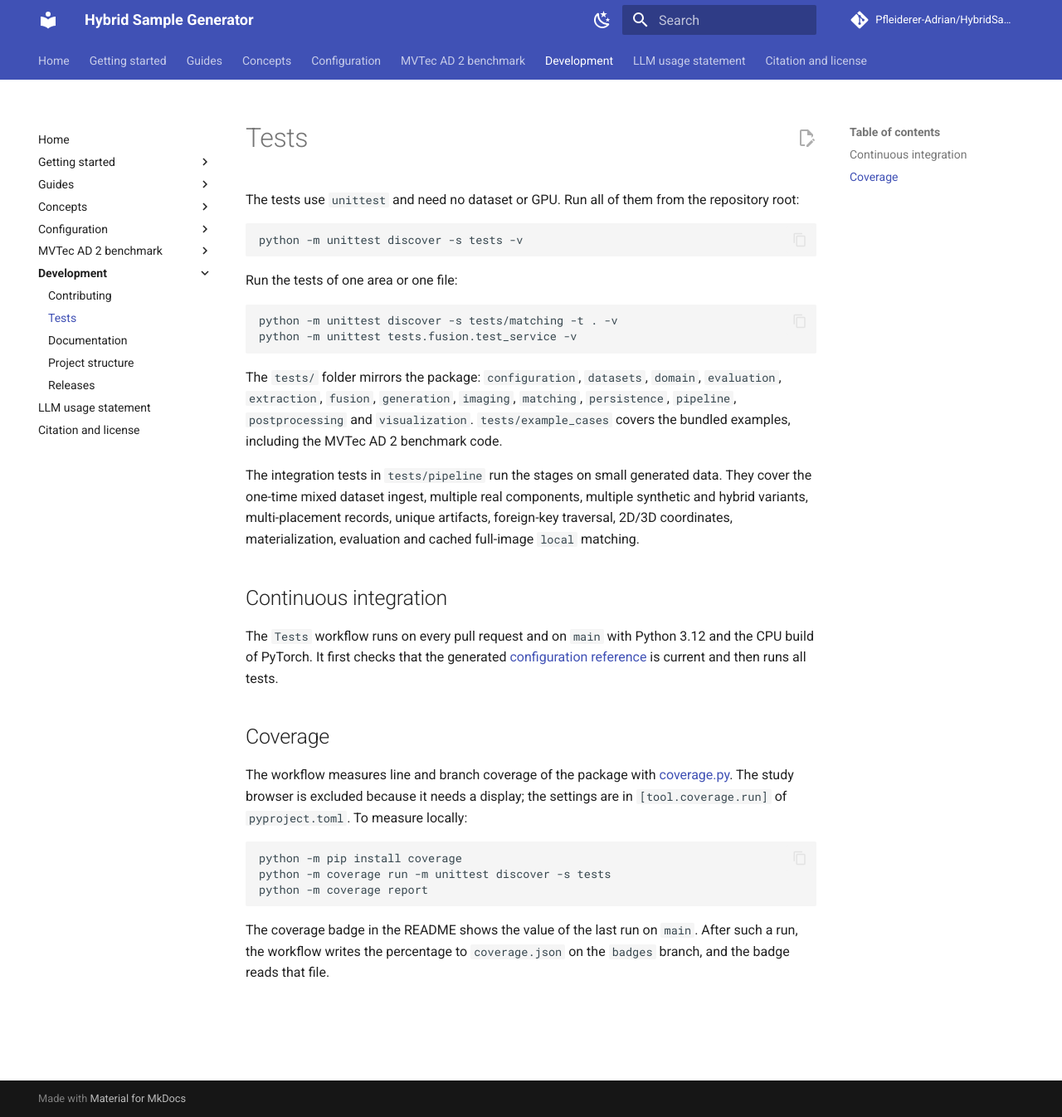
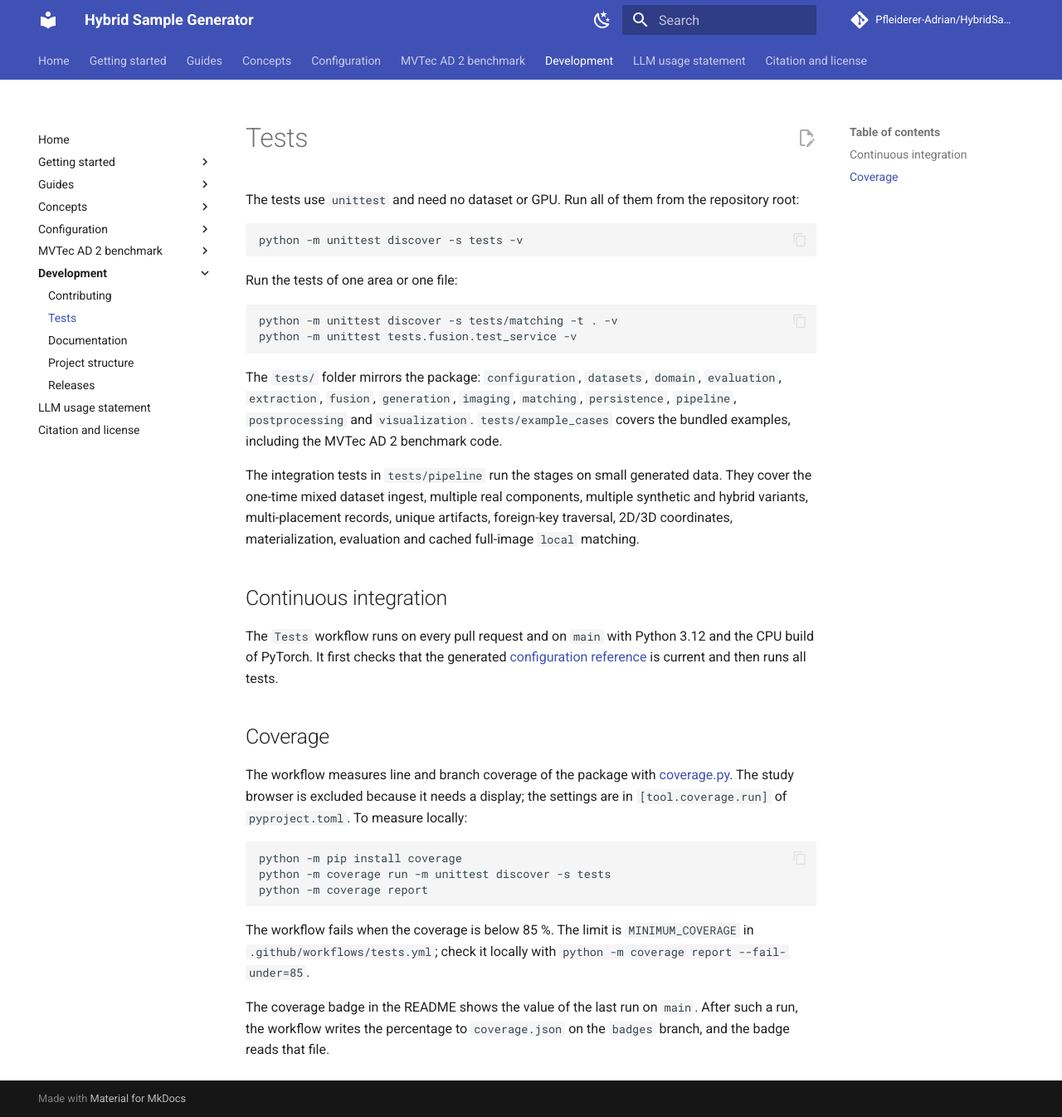
Before and after one commit to Pfleiderer-Adrian/HybridSampleGeneration, an MkDocs documentation site: the page built from docs/development/testing.md, in a window 1280 px wide and 1346 px high. Shown: the whole window at 83% size. Built offline with MkDocs 1.6.1 and Material for MkDocs 9.7.7, drawn with Linux system fonts in a browser that asks for light colours; comment, search, counter and statistics services are not loaded.

Commit message:
Fail the test workflow below 85 % coverage
The workflow now ends with a check of the package coverage without the
study browser. Below MINIMUM_COVERAGE (85 %) the run fails with an error
that points to the coverage report. The badge file is written before the
check, so the badge still follows runs on main.

Co-Authored-By: Claude Fable 5.2 <noreply@anthropic.com>

````diff
--- a/docs/development/testing.md
+++ b/docs/development/testing.md
@@ -46,6 +46,10 @@ python -m coverage run -m unittest discover -s tests
 python -m coverage report
 ```
 
+The workflow fails when the coverage is below 85 %. The limit is
+`MINIMUM_COVERAGE` in `.github/workflows/tests.yml`; check it locally with
+`python -m coverage report --fail-under=85`.
+
 The coverage badge in the README shows the value of the last run on `main`.
 After such a run, the workflow writes the percentage to `coverage.json` on the
 `badges` branch, and the badge reads that file.
````
Also changed, not shown: 1 other file.
